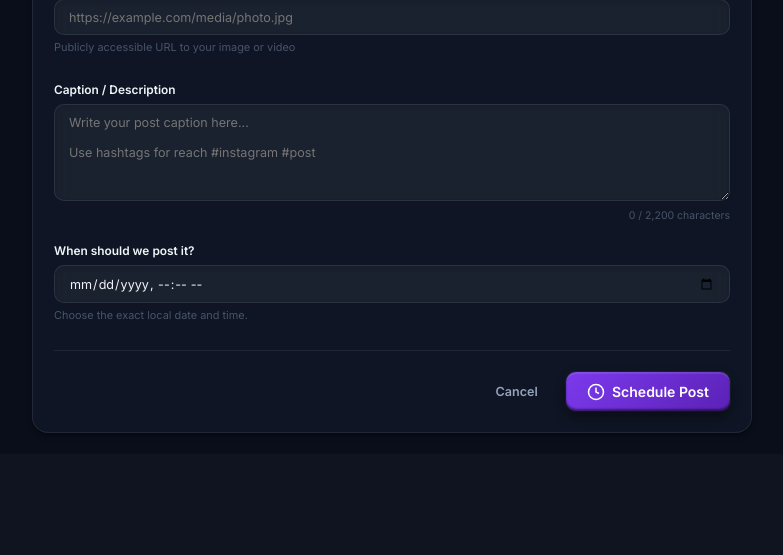
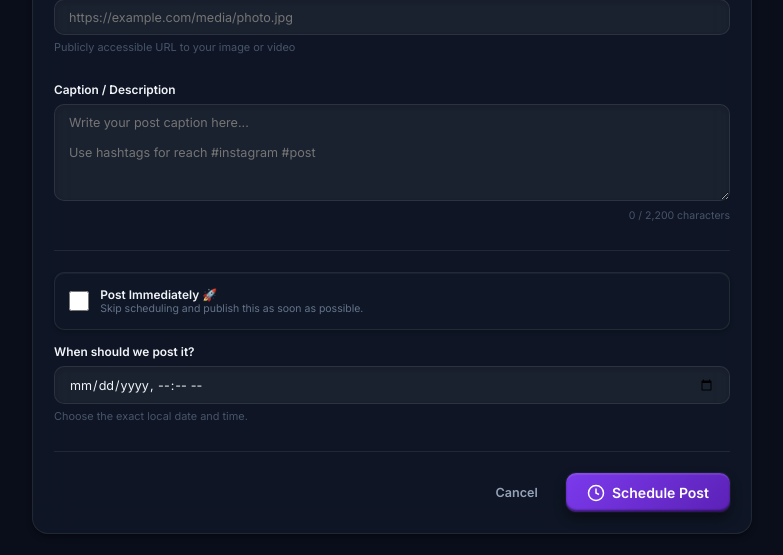
Before and after one commit to uday5450/autopost, a Django app: page /posts/create/ in a window 1280 px wide. Shown: the part 903-1458 px from the top of the page, without its empty margins (378-1161 px from the left). Before the commit the page ends 1338 px from the top, so only its background shows below. Run offline with Django 4.2, Linux system fonts and the light colour scheme; tables that the repository leaves empty hold one stand-in row (values such as "Sample post"); grey boxes marked "Sample" are stand-in pictures; some libraries are stand-ins or nearby versions.

Commit message:
feat: implement multi-platform post creation view and template for Instagram and YouTube scheduling

```diff
--- a/scheduler/templates/scheduler/create_post.html
+++ b/scheduler/templates/scheduler/create_post.html
@@ -287,11 +287,23 @@
                 </div>
 
                 <!-- ═══ Schedule Time ═══ -->
-                <div class="form-group">
-                    <label for="id_scheduled_time" class="form-label">When should we post it?</label>
-                    <input type="datetime-local" name="scheduled_time" id="id_scheduled_time" class="form-input"
-                        value="{{ form_data.scheduled_time|default:'' }}">
-                    <span class="form-hint">Choose the exact local date and time.</span>
+                <div class="form-section">
+                    <div class="form-group" style="margin-bottom: 1rem;">
+                        <label class="form-label" style="display: flex; align-items: center; gap: 0.8rem; cursor: pointer; margin: 0; padding: 1rem; background: var(--bg-card); border: 1px solid var(--border-color); border-radius: var(--radius-md); box-shadow: var(--shadow-sm);">
+                            <input type="checkbox" name="post_immediately" id="id_post_immediately" style="width: 20px; height: 20px; accent-color: var(--purple-light);">
+                            <div>
+                                <div style="color: var(--text-primary); font-weight: 600;">Post Immediately 🚀</div>
+                                <div style="font-size: 0.75rem; color: var(--text-muted); font-weight: 400;">Skip scheduling and publish this as soon as possible.</div>
+                            </div>
+                        </label>
+                    </div>
+
+                    <div class="form-group" id="scheduledTimeGroup">
+                        <label for="id_scheduled_time" class="form-label">When should we post it?</label>
+                        <input type="datetime-local" name="scheduled_time" id="id_scheduled_time" class="form-input"
+                            value="{{ form_data.scheduled_time|default:'' }}">
+                        <span class="form-hint">Choose the exact local date and time.</span>
+                    </div>
                 </div>
 
                 <!-- ═══ Submit ═══ -->
@@ -421,6 +433,30 @@ document.addEventListener('DOMContentLoaded', function() {
 
     setupFileInput('mediaDropZone', 'mediaFileName');
     setupFileInput('thumbDropZone', 'thumbFileName');
+
+    // Post Immediately Toggle Logic
+    const postImmediatelyCheckbox = document.getElementById('id_post_immediately');
+    const scheduledTimeGroup = document.getElementById('scheduledTimeGroup');
+    const scheduledTimeInput = document.getElementById('id_scheduled_time');
+
+    if (postImmediatelyCheckbox && scheduledTimeGroup) {
+        function toggleScheduledTime() {
+            if (postImmediatelyCheckbox.checked) {
+                scheduledTimeGroup.style.opacity = '0.4';
+                scheduledTimeGroup.style.pointerEvents = 'none';
+                scheduledTimeInput.disabled = true;
+                scheduledTimeInput.required = false;
+            } else {
+                scheduledTimeGroup.style.opacity = '1';
+                scheduledTimeGroup.style.pointerEvents = 'auto';
+                scheduledTimeInput.disabled = false;
+                scheduledTimeInput.required = true;
+            }
+        }
+
+        postImmediatelyCheckbox.addEventListener('change', toggleScheduledTime);
+        toggleScheduledTime(); // Run on initial load
+    }
 });
 </script>
 {% endblock %}
--- a/scheduler/views.py
+++ b/scheduler/views.py
@@ -83,31 +83,40 @@ def create_post(request):
         thumbnail_file = request.FILES.get('thumbnail_file')
         thumbnail_url = request.POST.get('thumbnail_url', '').strip()
 
+        post_immediately = request.POST.get('post_immediately') == 'on'
+
         if not media_file and not media_url:
             errors.append('Please provide a media file or URL.')
 
         if selected_yt_ids and not title:
             errors.append('Title is required for YouTube videos.')
 
-        if not scheduled_time:
-            errors.append('Please select a scheduled time.')
+        from django.utils import timezone as tz
+        from datetime import timedelta
+
+        parsed_time = None
+        if post_immediately:
+            # Set to 1 minute in the past so the scheduler picks it up instantly
+            parsed_time = tz.now() - timedelta(minutes=1)
         else:
-            from django.utils.dateparse import parse_datetime
-            parsed_time = parse_datetime(scheduled_time)
-            if not parsed_time:
-                errors.append('Invalid date/time format.')
+            if not scheduled_time:
+                errors.append('Please select a scheduled time or check "Post Immediately".')
             else:
-                from django.utils import timezone as tz
-                if tz.is_naive(parsed_time):
-                    import pytz
-                    from django.conf import settings as s
-                    try:
-                        local_tz = pytz.timezone(s.TIME_ZONE)
-                        parsed_time = local_tz.localize(parsed_time)
-                    except Exception:
-                        parsed_time = tz.make_aware(parsed_time)
-                if parsed_time <= tz.now():
-                    errors.append('Scheduled time must be in the future.')
+                from django.utils.dateparse import parse_datetime
+                parsed_time = parse_datetime(scheduled_time)
+                if not parsed_time:
+                    errors.append('Invalid date/time format.')
+                else:
+                    if tz.is_naive(parsed_time):
+                        import pytz
+                        from django.conf import settings as s
+                        try:
+                            local_tz = pytz.timezone(s.TIME_ZONE)
+                            parsed_time = local_tz.localize(parsed_time)
+                        except Exception:
+                            parsed_time = tz.make_aware(parsed_time)
+                    if parsed_time <= tz.now():
+                        errors.append('Scheduled time must be in the future.')
 
         if errors:
             for err in errors:
```
